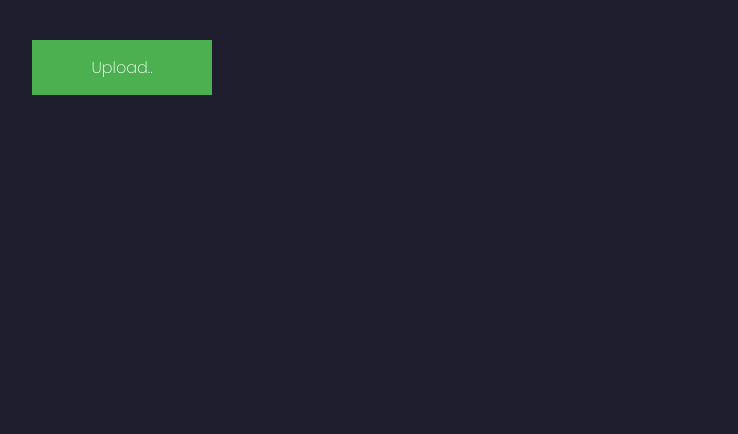
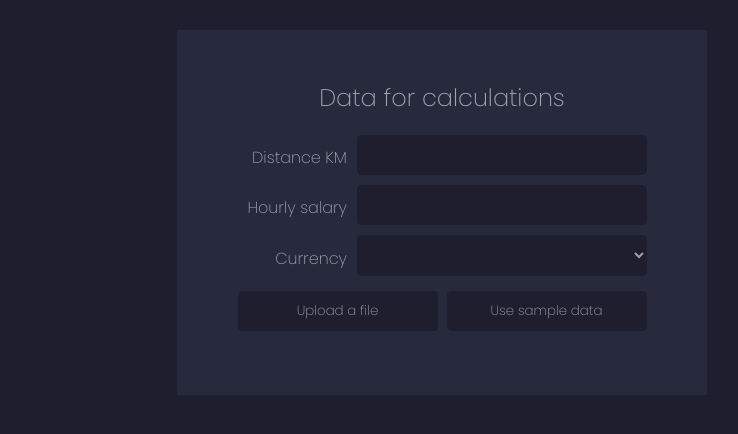
Before and after one commit to tomsaudrins/work-analytics, a React (Create React App) app: page / in a window 1280 px wide. Shown: the top 434 px of the page, without its empty margins (198-936 px from the left). Built offline with nearby package versions, Linux system fonts and the light colour scheme.

Commit message:
Create a form to gather preferances and data

```diff
--- a/src/Components/App.js
+++ b/src/Components/App.js
@@ -1,19 +1,14 @@
-import d3 from "d3";
 import "../scripts/configureGraphs.js";
 import { useState, useEffect, useLayoutEffect } from "react";
-
-import OptionCard from "./OptionCard";
+import Login from "./Login";
 import Dashboard from "./Dashboard";
 
 const App = () => {
   const [importedData, setImportedData] = useState(null);
   const [data, setData] = useState(null);
-
-  const selectFile = () => {
-    d3.csv("data.csv", (csvData) => {
-      setImportedData(csvData.reverse());
-    });
-  };
+  const [currency, setCurrency] = useState("");
+  const [distance, setDistance] = useState("");
+  const [salary, setSalary] = useState("");
 
   useEffect(() => {
     setData(importedData ? importedData.slice(0, 7) : null);
@@ -38,20 +33,34 @@ const App = () => {
     return () => window.removeEventListener("resize", updateSize);
   }, [data]);
 
-  const dashboardProps = { data, setData, importedData };
-  const optionCardProps = {
-    text: "Upload..",
-    onClick: selectFile,
+  const dashboardProps = {
+    data,
+    setData,
+    importedData,
+    currency,
+    distance,
+    salary,
+    setSalary,
+  };
+  const loginProps = {
+    distance,
+    setDistance,
+    currency,
+    importedData,
+    setImportedData,
+    setCurrency,
+    salary,
+    setSalary,
   };
 
   console.log(importedData);
 
   return (
     <div className="App">
-      {data ? (
+      {data && distance && salary && currency ? (
         <Dashboard {...dashboardProps} />
       ) : (
-        <OptionCard {...optionCardProps} />
+        <Login {...loginProps} />
       )}
     </div>
   );
--- a/src/Components/Dashboard.js
+++ b/src/Components/Dashboard.js
@@ -1,11 +1,29 @@
 import Graphs from "./Graphs";
 import Menu from "./Menu";
 
-const Dashboard = ({ data, setData, importedData }) => {
+const Dashboard = ({
+  data,
+  setData,
+  importedData,
+  currency,
+  distance,
+  salary,
+}) => {
   return (
     <>
       <Menu onClick={setData} importedData={importedData} setData={setData} />
-      <div className="content">{data ? <Graphs data={data} /> : ""}</div>
+      <div className="content">
+        {data ? (
+          <Graphs
+            data={data}
+            currency={currency}
+            distance={distance}
+            salary={salary}
+          />
+        ) : (
+          ""
+        )}
+      </div>
     </>
   );
 };
--- a/src/Components/Graphs.js
+++ b/src/Components/Graphs.js
@@ -5,17 +5,17 @@ import WeekInfo from "../graphs/WeekInfo";
 import DayHours from "../graphs/DayHours";
 import "../css/Graphs.css";
 
-const Graphs = ({ data }) => {
+const Graphs = (props) => {
   return (
     <div className="graphs">
-      <InfoCards data={data} />
+      <InfoCards {...props} />
       <div className="row">
-        <Location data={data} />
-        <DayHours data={data} />
-        <WeekInfo data={data} />
+        <Location data={props.data} />
+        <DayHours data={props.data} />
+        <WeekInfo data={props.data} />
       </div>
       <div className="row">
-        <LastFiveDays data={data} />
+        <LastFiveDays data={props.data} />
       </div>
     </div>
   );
--- a/src/Components/InfoCards.js
+++ b/src/Components/InfoCards.js
@@ -3,20 +3,23 @@ import Card from "./Card";
 import countHours from "../scripts/countTotalHours";
 import "../css/InfoCards.css";
 
-const InfoCards = ({ data }) => {
+const InfoCards = ({ data, currency, distance, salary }) => {
   const hours = countHours(data);
-  const salary = "DKK " + Math.round(countHours(data) * 145 * 100) / 100;
-  const distance =
-    "KM " + Math.round(countLocation(data)["Office"] * 12.2 * 100) / 100;
+  const salaryToDisplay =
+    `${currency} ` + Math.round(countHours(data) * salary * 100) / 100;
+  const distanceToWork =
+    "KM " +
+    Math.round(countLocation(data)["Office"] * parseInt(distance) * 2 * 100) /
+      100;
   const holidayPay =
-    "DKK " + Math.round(countHours(data) * 145 * 0.125 * 100) / 100;
+    `${currency} ` + Math.round(countHours(data) * salary * 0.125 * 100) / 100;
 
   return (
     <div className="info-cards">
       <Card name="Total Hours" body={hours} />
-      <Card name="Salary" body={salary} />
+      <Card name="Salary" body={salaryToDisplay} />
       <Card name="Holiday Pay" body={holidayPay} />
-      <Card name="Distance Cycled" body={distance} />
+      <Card name="Distance Cycled" body={distanceToWork} />
     </div>
   );
 };
--- /dev/null
+++ b/src/Components/Login.js
@@ -0,0 +1,72 @@
+import "../css/Login.css";
+import d3 from "d3";
+
+const Login = ({
+  distance,
+  setDistance,
+  currency,
+  setCurrency,
+  importedData,
+  setImportedData,
+  salary,
+  setSalary,
+}) => {
+  const selectFile = (e) => {
+    e.preventDefault();
+    d3.csv("data.csv", (csvData) => {
+      setImportedData(csvData.reverse());
+    });
+  };
+
+  return (
+    <form>
+      <h2>Data for calculations</h2>
+      <div className="form-group">
+        <label htmlFor="distance">Distance KM</label>
+        <input
+          type="number"
+          className="form-control"
+          id="distance"
+          value={distance}
+          onChange={(e) => setDistance(e.target.value)}
+        />
+      </div>
+
+      <div className="form-group">
+        <label htmlFor="distance">Hourly salary</label>
+        <input
+          type="number"
+          className="form-control"
+          id="salary"
+          value={salary}
+          onChange={(e) => setSalary(e.target.value)}
+        />
+      </div>
+      <div className="form-group">
+        <label htmlFor="currency">Currency</label>
+        <select
+          className="form-control"
+          id="currency"
+          value={currency}
+          onChange={(e) => setCurrency(e.target.value)}
+        >
+          <option></option>
+          <option>DKK</option>
+          <option>EUR</option>
+          <option>GBP</option>
+          <option>USD</option>
+        </select>
+      </div>
+      <div className="form-group">
+        <button onClick={(e) => selectFile(e)} type="submit">
+          {importedData ? "File loaded!" : "Upload a file"}
+        </button>
+        <button onClick={(e) => selectFile(e)} type="submit">
+          Use sample data
+        </button>
+      </div>
+    </form>
+  );
+};
+
+export default Login;
--- a/src/Components/OptionCard.js
+++ /dev/null
@@ -1,14 +0,0 @@
-import "../css/OptionCard.css";
-
-const OptionCard = ({ title, text, onClick }) => {
-  return (
-    <div className="card">
-      <h2 className="card-header">{title}</h2>
-      <button className="select-button" onClick={onClick}>
-        {text}
-      </button>
-    </div>
-  );
-};
-
-export default OptionCard;
--- /dev/null
+++ b/src/css/Login.css
@@ -0,0 +1,72 @@
+.card {
+    width: 50%;
+    float: left;
+    box-sizing: border-box;
+}
+
+.card-header {
+    font-weight: normal;
+    margin: 40px auto;
+}
+
+.select-button {
+    background-color: #4caf50;
+    color: white;
+    padding: 15px 32px;
+    text-align: center;
+    text-decoration: none;
+    display: inline-block;
+    font-size: 16px;
+    width: 180px;
+}
+
+form {
+    background-color: #27293d;
+    padding: 50px 40px;
+    width: 86%;
+    max-width: 450px;
+    margin: 30px auto;
+}
+
+.form-group {
+    margin: 10px 0px;
+    display: flex;
+    justify-content: center;
+    align-items: center;
+}
+
+input,
+select,
+button {
+    -ms-box-sizing: content-box;
+    -moz-box-sizing: content-box;
+    -webkit-box-sizing: content-box;
+    box-sizing: content-box;
+    background-color: #1e1e2f;
+    padding: 10px;
+    width: 60%;
+    border-radius: 0.2857rem;
+}
+
+input {
+    outline: none;
+}
+
+button {
+    width: 40%;
+    margin: 1%;
+}
+
+label {
+    margin: 0px 10px;
+    float: left;
+    width: 100px;
+    /* change this to whatever you want */
+    /* these make it look nicer */
+    text-align: right;
+    padding-top: 5px;
+}
+
+h2 {
+    margin-bottom: 20px;
+}
--- a/src/css/OptionCard.css
+++ /dev/null
@@ -1,21 +0,0 @@
-.card {
-    width: 50%;
-    float: left;
-    box-sizing: border-box;
-}
-
-.card-header {
-    font-weight: normal;
-    margin: 40px auto;
-}
-
-.select-button {
-    background-color: #4caf50;
-    color: white;
-    padding: 15px 32px;
-    text-align: center;
-    text-decoration: none;
-    display: inline-block;
-    font-size: 16px;
-    width: 180px;
-}
```
